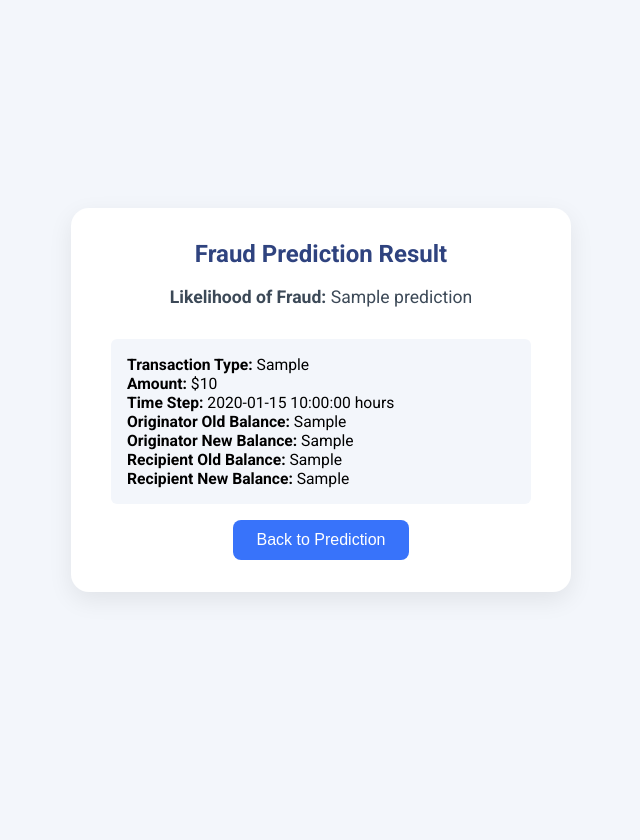
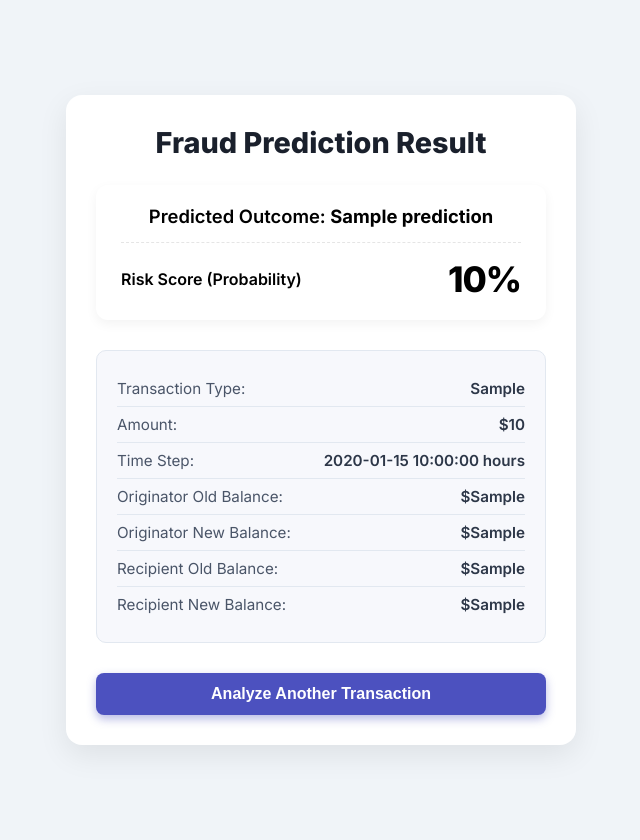
Before and after one commit to aadrish25/Online-Payment-Fraud-Detection, a Flask app: template templates/result.html in a window 1280 px wide. Shown: the whole page, without its empty margins (319-959 px from the left). Before the commit the page ends 595 px from the top, so only its background shows below. Run offline with Flask 3, Linux system fonts and the light colour scheme; the template is opened without the code that fills it: most values are stand-ins (such as "Sample title", 1, 10 or a date in 2020).

Commit message:
final commit

```diff
--- a/Online_Payments/pipeline/prediction_pipeline.py
+++ b/Online_Payments/pipeline/prediction_pipeline.py
@@ -55,7 +55,8 @@ class PredictionPipeline:
             fraud_detection_model=FraudDetectionModel(preprocessor=preprocessor,model=model)
             # and pass my set of features
             y_predicted=fraud_detection_model.predict(x=features)
-            logging.info(f"Predicted value for the new input features: {y_predicted}")
-            return y_predicted
+            y_predicted_probability=fraud_detection_model.predict_fraud_probability(x=features)
+            logging.info(f"Predicted value for the new input features: {y_predicted} and fraud risk score: {y_predicted_probability}")
+            return y_predicted,y_predicted_probability[:,1]
         except Exception as e:
             raise CustomException(e,sys)
--- a/app.py
+++ b/app.py
@@ -46,7 +46,10 @@ def transaction_prediction():
             input_df=input_data.get_data_as_frame()
 
             prediction_start=PredictionPipeline()
-            result=prediction_start.predict_data(features=input_df)
+            result,fraud_score=prediction_start.predict_data(features=input_df)
+
+            # round offthe fraud score
+            fraud_score=round(fraud_score[0],4)
 
             if bool(result):
                 prediction="HIGH"
@@ -55,6 +58,7 @@ def transaction_prediction():
 
             return render_template("result.html",
                                    prediction=prediction,
+                                   probability_score=(fraud_score*100),
                                    transaction_type=input_data.payment_type,
                                    amount=input_data.transaction_amount,
                                     time_step=input_data.step,
--- a/templates/result.html
+++ b/templates/result.html
@@ -2,78 +2,182 @@
 <html lang="en">
 <head>
     <meta charset="UTF-8">
+    <meta name="viewport" content="width=device-width, initial-scale=1.0">
     <title>Fraud Prediction Result</title>
-    <link href="https://fonts.googleapis.com/css?family=Roboto:400,700&display=swap" rel="stylesheet">
+    <link href="https://fonts.googleapis.com/css2?family=Inter:wght@400;600;700;800&display=swap" rel="stylesheet">
     <style>
+        /* General Styles */
         body {
-            background: #F3F6FB;
-            font-family: 'Roboto', Arial, sans-serif;
+            background: #F0F4F8; /* Very light blue background */
+            font-family: 'Inter', Arial, sans-serif;
             display: flex;
             align-items: center;
             justify-content: center;
-            height: 100vh;
+            min-height: 100vh;
             margin: 0;
+            padding: 20px;
         }
         .result-container {
-            background: #fff;
-            padding: 2rem 2.5rem;
-            border-radius: 18px;
-            box-shadow: 0 8px 24px rgba(0,0,0,0.08);
-            max-width: 420px;
+            background: #ffffff;
+            padding: 30px;
+            border-radius: 16px;
+            box-shadow: 0 10px 30px rgba(0, 0, 0, 0.08);
+            max-width: 450px;
             width: 100%;
             text-align: center;
         }
         .result-title {
-            font-size: 1.5rem;
-            font-weight: 700;
-            color: #2F437F;
-            margin-bottom: 1.2rem;
+            font-size: 1.8rem;
+            font-weight: 800;
+            color: #1A202C; /* Darker title text */
+            margin-bottom: 25px;
         }
-        .result-msg {
-            font-size: 1.1rem;
-            color: #3C4957;
-            margin-bottom: 2rem;
+
+        /* --- Risk Score and Status Box --- */
+        .status-box {
+            padding: 20px 25px;
+            margin-bottom: 30px;
+            border-radius: 12px;
+            box-shadow: 0 4px 12px rgba(0, 0, 0, 0.05);
         }
-        .details {
-            background: #F3F6FB;
-            border-radius: 6px;
-            padding: 1rem;
-            font-size: 0.98rem;
-            margin-bottom: 1rem;
+
+        /* Dynamic Status Styling based on backend variable ({{ status_class }}) */
+        .status-low {
+            background-color: #ECFDF5; /* Light green */
+            color: #047857; /* Dark green text */
+            border: 1px solid #D1FAE5;
+        }
+        .status-medium {
+            background-color: #FFFBEB; /* Light yellow */
+            color: #B45309; /* Dark orange/brown text */
+            border: 1px solid #FDE68A;
+        }
+        .status-high {
+            background-color: #FEF2F2; /* Light red */
+            color: #B91C1C; /* Dark red text */
+            border: 1px solid #FEE2E2;
+        }
+
+        .status-msg {
+            font-size: 1.15rem;
+            font-weight: 600;
+            margin-bottom: 15px;
+        }
+        .risk-score {
+            display: flex;
+            justify-content: space-between;
+            align-items: center;
+            padding-top: 15px;
+            border-top: 1px dashed rgba(0, 0, 0, 0.1);
+        }
+        .score-label {
+            font-size: 1rem;
+            font-weight: 600;
+        }
+        .score-value {
+            font-size: 2.2rem;
+            font-weight: 800;
+            letter-spacing: -1px;
+        }
+
+        /* --- Transaction Details --- */
+        .details-card {
+            background: #F7F8FC;
+            border-radius: 10px;
+            padding: 20px;
+            margin-bottom: 30px;
             text-align: left;
+            border: 1px solid #E2E8F0;
         }
+        .detail-item {
+            display: flex;
+            justify-content: space-between;
+            padding: 8px 0;
+            border-bottom: 1px solid #E2E8F0;
+            font-size: 0.95rem;
+        }
+        .detail-item:last-child {
+            border-bottom: none;
+        }
+        .detail-label {
+            font-weight: 500;
+            color: #4A5568;
+        }
+        .detail-value {
+            font-weight: 600;
+            color: #2D3748;
+        }
+
+        /* --- Button --- */
         .back-btn {
-            padding: 0.7rem 1.5rem;
-            background: #3873FA;
+            padding: 12px 25px;
+            background: #4C51BF; /* Deeper purple/indigo */
             color: #fff;
             border: none;
             border-radius: 8px;
             font-size: 1rem;
             cursor: pointer;
-            font-weight: 500;
+            font-weight: 600;
+            transition: background 0.2s ease;
+            box-shadow: 0 4px 10px rgba(76, 81, 191, 0.4);
+            width: 100%;
         }
         .back-btn:hover {
-            background: #1856CD;
+            background: #434190;
         }
     </style>
 </head>
 <body>
     <div class="result-container">
         <div class="result-title">Fraud Prediction Result</div>
-        <div class="result-msg">
-            <strong>Likelihood of Fraud:</strong>
-            <span id="fraudScore">{{ prediction }}</span>
+
+        <!-- Risk Score Card - Dynamically styled by status_class (low, medium, or high) -->
+        <div class="status-box {{ status_class }}">
+            <div class="status-msg">
+                Predicted Outcome: <strong>{{ prediction }}</strong>
+            </div>
+
+            <div class="risk-score">
+                <span class="score-label">Risk Score (Probability)</span>
+                <span class="score-value">{{ probability_score }}%</span>
+            </div>
         </div>
-        <div class="details">
-            <div><strong>Transaction Type:</strong> {{ transaction_type }}</div>
-            <div><strong>Amount:</strong> ${{ amount }}</div>
-            <div><strong>Time Step:</strong> {{ time_step }} hours</div>
-            <div><strong>Originator Old Balance:</strong> {{ oldbalanceOrg }}</div>
-            <div><strong>Originator New Balance:</strong> {{ newbalanceOrig }}</div>
-            <div><strong>Recipient Old Balance:</strong> {{ oldbalanceDest }}</div>
-            <div><strong>Recipient New Balance:</strong> {{ newbalanceDest }}</div>
+
+        <!-- Transaction Details Section -->
+        <div class="details-card">
+            <div class="detail-item">
+                <span class="detail-label">Transaction Type:</span>
+                <span class="detail-value">{{ transaction_type }}</span>
+            </div>
+            <div class="detail-item">
+                <span class="detail-label">Amount:</span>
+                <span class="detail-value">${{ amount }}</span>
+            </div>
+            <div class="detail-item">
+                <span class="detail-label">Time Step:</span>
+                <span class="detail-value">{{ time_step }} hours</span>
+            </div>
+            <div class="detail-item">
+                <span class="detail-label">Originator Old Balance:</span>
+                <span class="detail-value">${{ oldbalanceOrg }}</span>
+            </div>
+            <div class="detail-item">
+                <span class="detail-label">Originator New Balance:</span>
+                <span class="detail-value">${{ newbalanceOrig }}</span>
+            </div>
+            <div class="detail-item">
+                <span class="detail-label">Recipient Old Balance:</span>
+                <span class="detail-value">${{ oldbalanceDest }}</span>
+            </div>
+            <div class="detail-item">
+                <span class="detail-label">Recipient New Balance:</span>
+                <span class="detail-value">${{ newbalanceDest }}</span>
+            </div>
         </div>
-        <button class="back-btn" onclick="window.location.href='{{ url_for('prediction_page') }}'">Back to Prediction</button>
+
+        <button class="back-btn" onclick="window.location.href='{{ url_for('prediction_page') }}'">
+            Analyze Another Transaction
+        </button>
     </div>
 </body>
 </html>
```
Also changed, not shown: Online_Payments/components/model_trainer.py (+22 -14 lines), Online_Payments/utils/ml_utils/model/fraud_detection_model.py (+8 -0 lines), templates/robot.jpeg (deleted).
